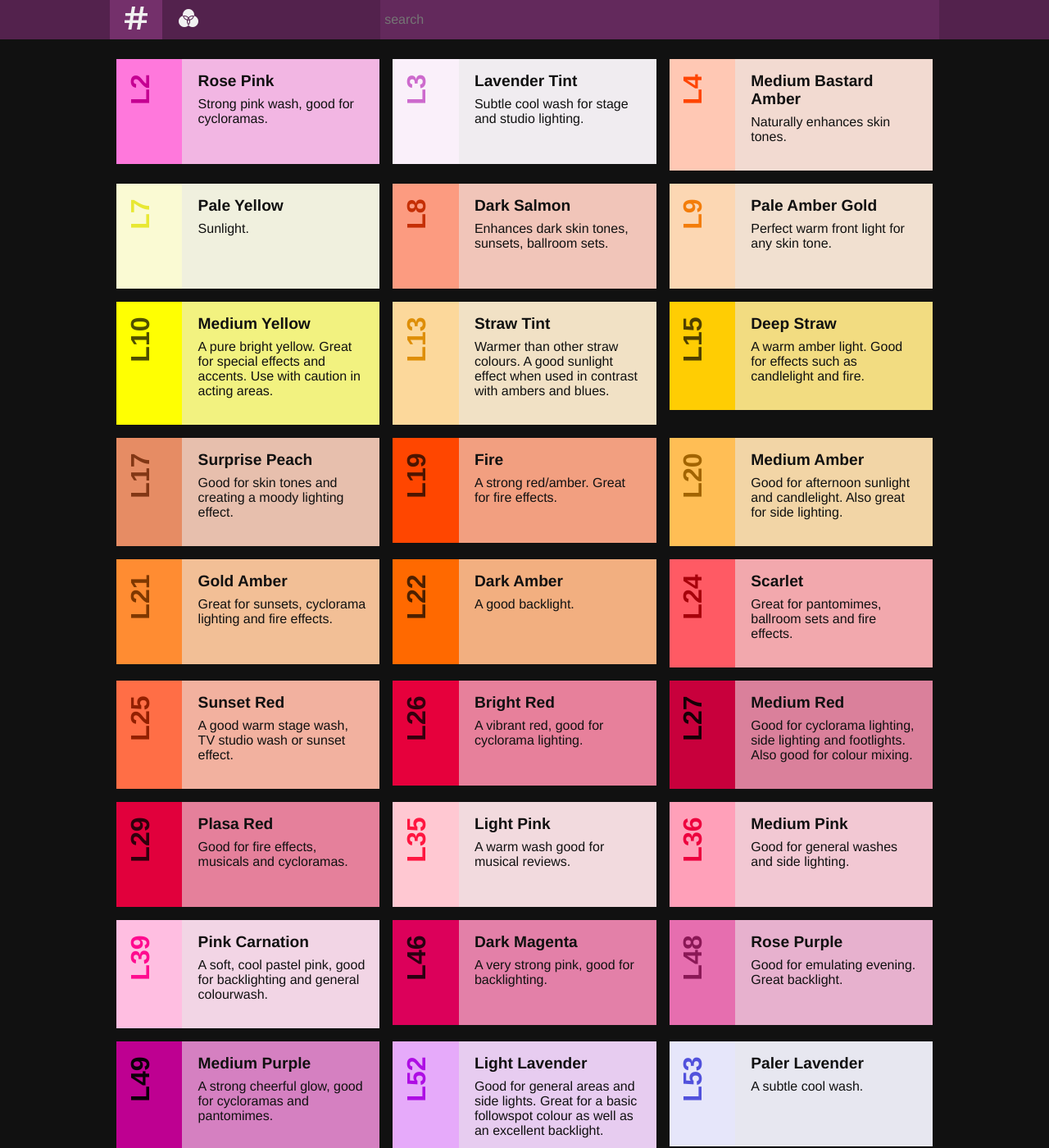
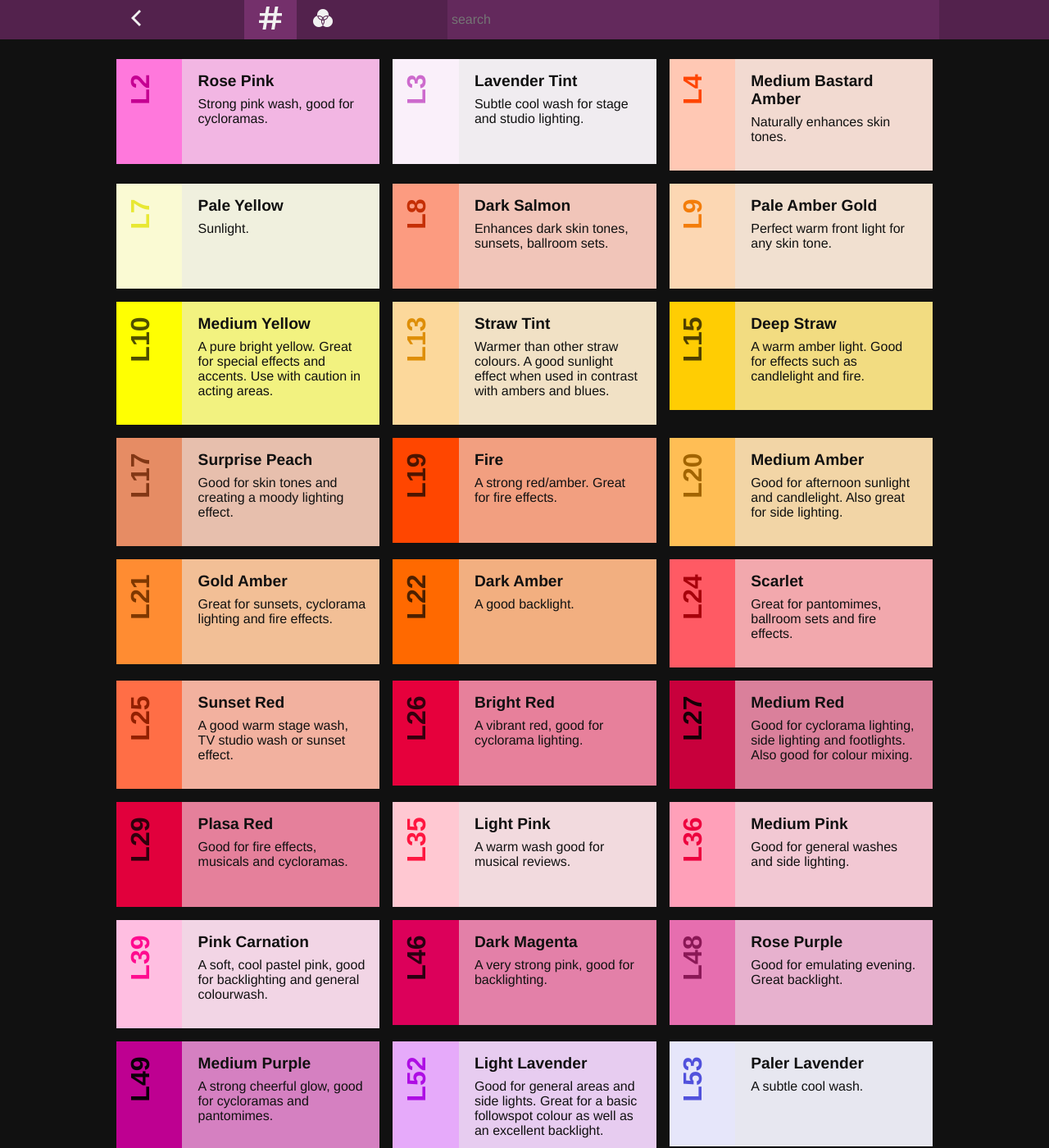
Before and after one commit to newtheatre/lx, a Jekyll site: the page built from gels.html, in a window 1280 px wide and 1400 px high. Shown: the whole window at 82% size. Built offline with Jekyll 4.4.1, drawn with Linux system fonts in a browser that asks for light colours; comment, search, counter and statistics services are not loaded.

Commit message:
Add back buttons, refactor nav bar styling

```diff
--- a/_sass/_gels.sass
+++ b/_sass/_gels.sass
@@ -28,49 +28,3 @@
   font-weight: bold
   font-size: 2em
   text-align: right
-
-
-// Sort bar
-
-.gel-sort-bar
-  position: fixed
-  top: 0
-  width: 100%
-  z-index: 999
-
-  background: mix($color-nnt-purple, black, 50%)
-  color: $color-text-white
-  font-size: 2em
-
-  .wrapper
-    display: flex
-    flex-direction: row
-
-  .gel-sort-button
-    padding: 0.3rem 1rem
-    width: 2em
-    text-align: center
-    cursor: pointer
-
-    &:hover
-      background: mix($color-nnt-purple, black, 90%)
-    &.active
-      background: mix($color-nnt-purple, black, 70%)
-
-  .gel-search
-    flex: 1
-
-    margin-left: 2%
-    @include breakpoint(S)
-      margin-left: 20%
-
-    input
-      min-width: 1em
-      width: 100%
-      height: 3rem
-      padding: 0.3rem
-
-      background: mix($color-nnt-purple, black, 60%)
-      color: $color-text-white
-      border: none
-      font-size: 1rem
--- /dev/null
+++ b/_sass/_navigation.sass
@@ -0,0 +1,47 @@
+.nav-bar
+  position: fixed
+  top: 0
+  width: 100%
+  z-index: 999
+
+  background: mix($color-nnt-purple, black, 50%)
+  color: $color-text-white
+  font-size: 2em
+
+  .wrapper
+    display: flex
+    flex-direction: row
+
+  .nav-button
+    &:hover
+      background: mix($color-nnt-purple, black, 90%)
+    &.active
+      background: mix($color-nnt-purple, black, 70%)
+
+    i
+      display: block
+      padding: 0.3rem 1rem
+      width: 2em
+      text-align: center
+      cursor: pointer
+
+  .nav-spacer
+    width: 0.5em
+    flex: 1
+
+  .nav-search
+    flex: 12
+    margin-left: 2%
+    @include breakpoint(S)
+      flex: 6
+
+    input
+      min-width: 1em
+      width: 100%
+      height: 3rem
+      padding: 0.3rem
+
+      background: mix($color-nnt-purple, black, 60%)
+      color: $color-text-white
+      border: none
+      font-size: 1rem
--- a/css/main.sass
+++ b/css/main.sass
@@ -42,6 +42,7 @@
       @content
 
 @import "layout"
+@import "navigation"
 @import "index"
 @import "boxy-list"
 @import "lanterns"
--- a/gels.html
+++ b/gels.html
@@ -4,15 +4,20 @@
 permalink: /gels/
 ---
 
-<div class="gel-sort-bar">
+<div class="nav-bar">
   <div class="wrapper">
-    <div id="gel-sort-numeric" class="gel-sort-button gel-sort-numeric active">
+    <div class="nav-button">
+      <a href="/" title="Back"><i class="ion-ios-arrow-back"></i></a>
+    </div>
+    <div class="nav-spacer"></div>
+    <div id="gel-sort-numeric" class="nav-button gel-sort-numeric active">
       <i class="ion-pound"></i>
     </div>
-    <div id="gel-sort-hue" class="gel-sort-button gel-sort-hue">
+    <div id="gel-sort-hue" class="nav-button gel-sort-hue">
       <i class="ion-ios-color-filter"></i>
     </div>
-    <div class="gel-search">
+    <div class="nav-spacer"></div>
+    <div class="nav-search">
       <input id="q" type="text" placeholder="search" />
     </div>
   </div>
--- a/js/gels.coffee
+++ b/js/gels.coffee
@@ -10,7 +10,7 @@
 GEL_DATA_NAME = "gel-name"
 GEL_DATA_DESCRIPTION = "gel-description"
 
-SORT_BUTTONS = ".gel-sort-button"
+SORT_BUTTONS = ".nav-button"
 SORT_NUMERIC = "#gel-sort-numeric"
 SORT_HUE = "#gel-sort-hue"
 
```
Also changed, not shown: gobo.html (+9 -1 lines), lanterns.html (+8 -0 lines).
